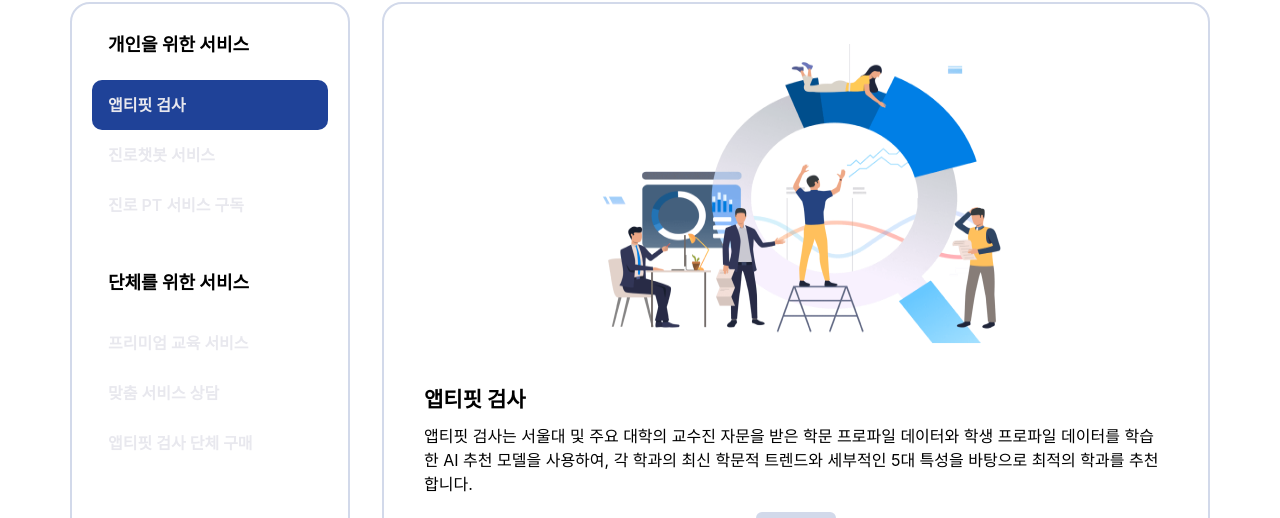
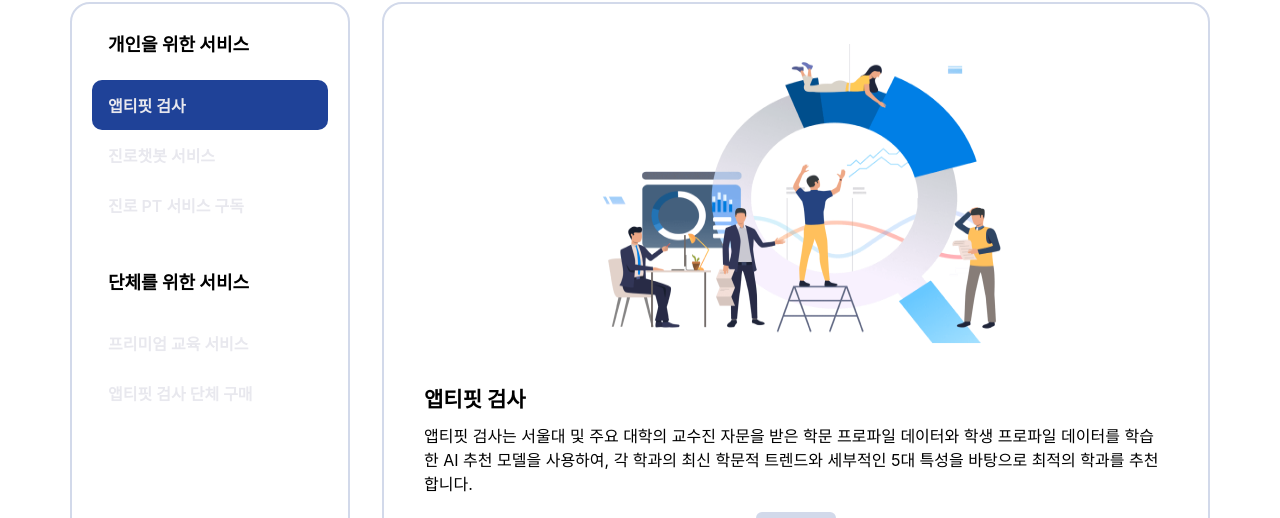
Before and after one commit to aptimizer-co/aptimizer, a Next.js app: page / in a window 1280 px wide. Shown: the part 1056-1574 px from the top of the page. Built offline with nearby package versions, Linux system fonts and the light colour scheme; a web font is replaced by a local one.

Commit message:
[🗼마크업] `ServiceSection`에 `ServiceButton` 컴포넌트 적용

```diff
--- a/src/app/(home)/_sections/ServiceSection/ServiceSection.tsx
+++ b/src/app/(home)/_sections/ServiceSection/ServiceSection.tsx
@@ -1,8 +1,14 @@
+"use client";
+
+import { useState } from "react";
 import Image from "next/image";
+import { ServiceButton } from "./_components";
 import s from "./ServiceSection.module.css";
 import Aptifit from "@/public/png/aptifit.png";
 
 const ServiceSection = () => {
+  const [activeService, setActiveService] = useState(0);
+
   return (
     <section className={`${s.container} ${s.service}`}>
       <h2 className={s.title}>SERVICE</h2>
@@ -13,17 +19,46 @@ const ServiceSection = () => {
           <div className={s.b2c}>
             <h3>개인을 위한 서비스</h3>
             <ul className={s.ul}>
-              <li className={s.active}>앱티핏 검사</li>
-              <li>진로챗봇 서비스</li>
-              <li>진로 PT 서비스 구독</li>
+              <ServiceButton
+                id={0}
+                active={activeService}
+                setActive={setActiveService}
+              >
+                앱티핏 검사
+              </ServiceButton>
+              <ServiceButton
+                id={1}
+                active={activeService}
+                setActive={setActiveService}
+              >
+                진로챗봇 서비스
+              </ServiceButton>
+              <ServiceButton
+                id={2}
+                active={activeService}
+                setActive={setActiveService}
+              >
+                진로 PT 서비스 구독
+              </ServiceButton>
             </ul>
           </div>
           <div className={s.b2b}>
             <h3>단체를 위한 서비스</h3>
             <ul className={s.ul}>
-              <li>프리미엄 교육 서비스</li>
-              <li>맞춤 서비스 상담</li>
-              <li>앱티핏 검사 단체 구매</li>
+              <ServiceButton
+                id={3}
+                active={activeService}
+                setActive={setActiveService}
+              >
+                프리미엄 교육 서비스
+              </ServiceButton>
+              <ServiceButton
+                id={4}
+                active={activeService}
+                setActive={setActiveService}
+              >
+                앱티핏 검사 단체 구매
+              </ServiceButton>
             </ul>
           </div>
         </nav>
@@ -47,9 +82,10 @@ const ServiceSection = () => {
           </div>
           <p className={s.productTitle}>앱티핏 검사</p>
           <p className={s.productDesc}>
-            앱티핏 검사는 서울대 및 주요 대학의 교수진 자문을 받은 학문 프로파일 데이터와 학생 프로파일 데이터를 학습한
-            AI 추천 모델을 사용하여, 각 학과의 최신 학문적 트렌드와 세부적인 5대 특성을 바탕으로 최적의 학과를
-            추천합니다.
+            앱티핏 검사는 서울대 및 주요 대학의 교수진 자문을 받은 학문 프로파일
+            데이터와 학생 프로파일 데이터를 학습한 AI 추천 모델을 사용하여, 각
+            학과의 최신 학문적 트렌드와 세부적인 5대 특성을 바탕으로 최적의
+            학과를 추천합니다.
           </p>
           <button className={s.button}>검사하기</button>
         </div>
--- /dev/null
+++ b/src/app/(home)/_sections/ServiceSection/_components/index.ts
@@ -0,0 +1 @@
+export { default as ServiceButton } from "./ServiceButton/ServiceButton";
```
